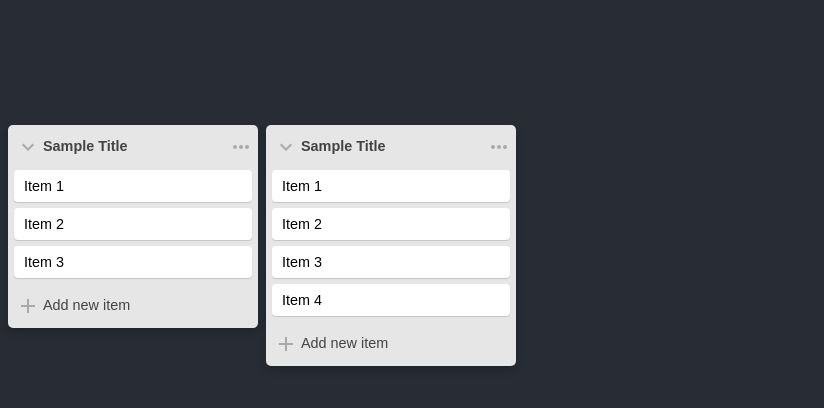
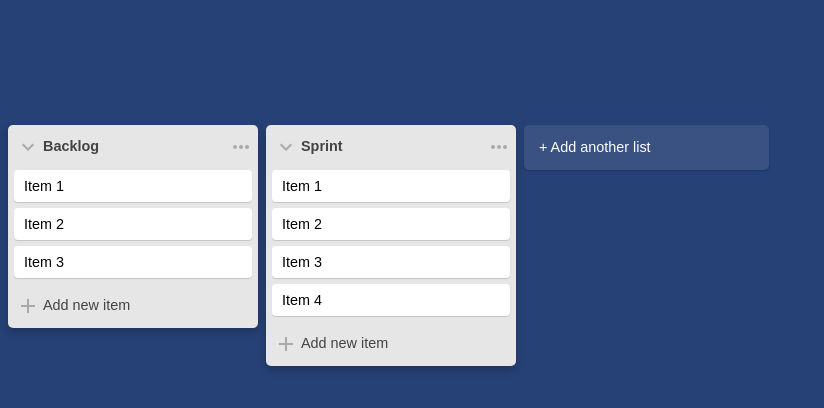
Before and after one commit to lchonkan/kanban-react, a React (Create React App) app: page / in a window 1280 px wide. Shown: the top 408 px of the page, without its empty margins (0-824 px from the left). Built offline with nearby package versions, Linux system fonts and the light colour scheme.

Commit message:
added transparent cards for Add List button, reusable

```diff
--- a/src/App.css
+++ b/src/App.css
@@ -1,6 +1,6 @@
 body {
  font-family: sans-serif;
-  background-color: #282c34;
+  background-color: #264176;
 }
 
 .App {
--- a/src/App.js
+++ b/src/App.js
@@ -1,6 +1,8 @@
 import './App.css';
 import CollapsibleList from './components/UI/CollapsibleList/CollapsibleList';
 import Board from './components/Layout/Board';
+import ButtonAddListItem from './components/UI/Buttons/ButtonAddListItem';
+import CardTransparent from './components/UI/Card/CardTransparent';
 
 function App() {
   const DUMMY_ITEMS1 = [
@@ -18,8 +20,11 @@ function App() {
   return (
     <div className='App'>
       <Board>
-        <CollapsibleList title='Sample Title' items={DUMMY_ITEMS1} />
-        <CollapsibleList title='Sample Title' items={DUMMY_ITEMS2} />
+        <CollapsibleList title='Backlog' items={DUMMY_ITEMS1} />
+        <CollapsibleList title='Sprint' items={DUMMY_ITEMS2} />
+        <CardTransparent>
+          <p>+ Add another list</p>
+        </CardTransparent>
       </Board>
     </div>
   );
--- a/src/components/UI/Card/Card.module.css
+++ b/src/components/UI/Card/Card.module.css
@@ -7,3 +7,23 @@
   margin-left: 8px;
   height: fit-content;
 }
+
+.transparent {
+  background-color: rgba(230, 230, 230,0.10);
+  box-shadow: 0 1px 2px 0 rgba(0, 0, 0, 0.2);
+  transition: 0.3s;
+  border-radius: 5px; /* 5px rounded corners */
+  width: fit-content;
+  margin-left: 8px;
+  width: 220px;
+  height: 30px;
+  padding: 10px 10px 5px 15px;
+}
+
+.transparent p {
+  color:white;
+  text-align: left;
+  font-size: 0.9rem;
+  padding: 0;
+  margin: 4px 0 4px 0;
+}
--- /dev/null
+++ b/src/components/UI/Card/CardTransparent.js
@@ -0,0 +1,8 @@
+import React from 'react';
+import styles from './Card.module.css';
+
+const CardTransparent = props => {
+  return <div className={styles.transparent}>{props.children}</div>;
+};
+
+export default CardTransparent;
--- a/src/components/UI/CollapsibleList/CollapsibleList.js
+++ b/src/components/UI/CollapsibleList/CollapsibleList.js
@@ -1,4 +1,4 @@
-import React from 'react';
+import React, { useState } from 'react';
 import Card from '../Card/Card';
 import ListItem from './ListItem';
 import { ListHeader } from './ListHeader';
@@ -6,6 +6,8 @@ import ButtonAddListItem from '../Buttons/ButtonAddListItem';
 import styles from './CollapsibleList.module.css';
 
 const CollapsibleList = props => {
+  const [isAddingItem, setIsAddingItem] = useState(false);
+
   return (
     <Card>
       <ListHeader title={props.title} />
@@ -20,6 +22,7 @@ const CollapsibleList = props => {
           );
         })}
       </ul>
+
       <ButtonAddListItem label='Add new item' />
     </Card>
   );
--- a/src/components/UI/CollapsibleList/ListItem.module.css
+++ b/src/components/UI/CollapsibleList/ListItem.module.css
@@ -17,5 +17,5 @@
   font-size: 0.9rem;
   padding: 0;
   margin: 4px 0 4px 0;
-  padding:
+
 }
```
Also changed, not shown: src/components/UI/Input/NewItemForm.js (added).
